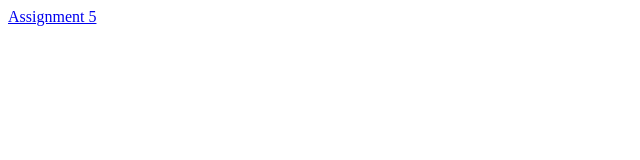
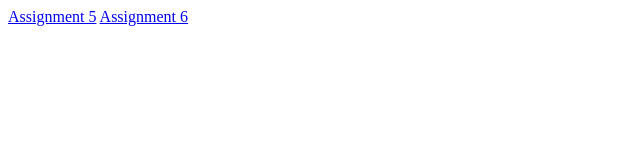
Before and after one commit to Ank-lucky/mfsi_projects, a plain HTML site: page index.html in a window 1280 px wide. Shown: the whole page, without its empty margins (0-640 px from the left). Drawn offline with Linux system fonts and the light colour scheme.

Commit message:
Update index.html

```diff
--- a/index.html
+++ b/index.html
@@ -1 +1,2 @@
 <a href="Assignment5/validateRegForm.html">Assignment 5</a>
+<a href="Assignment6/validateRegFormJquery.html">Assignment 6</a>
```
